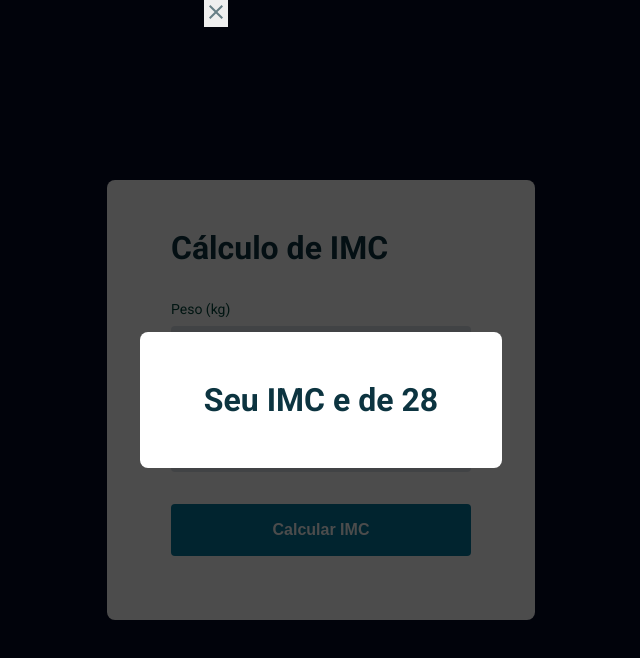
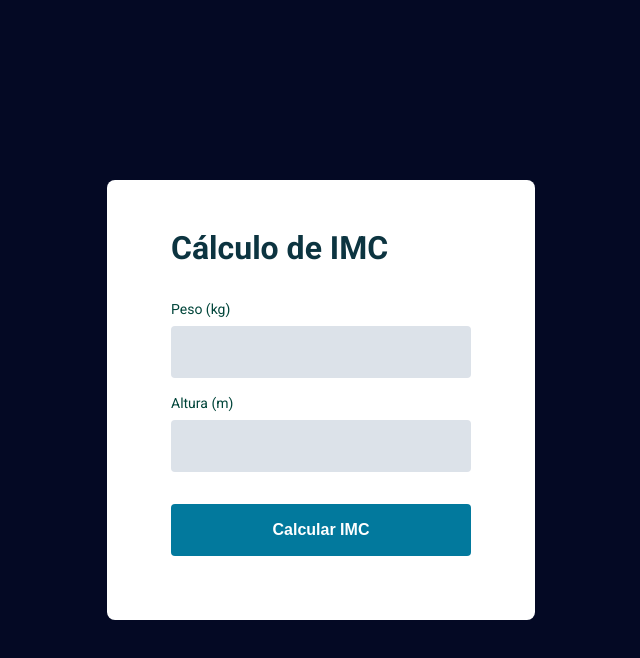
Before and after one commit to chumbrela/IMC-Calculator, a plain HTML site: page index.html in a window 1280 px wide. Shown: the whole page, without its empty margins (319-959 px from the left). Drawn offline with Linux system fonts and the light colour scheme.

Commit message:
File html conclude, I changed the IDs of the divs to make the script work better

```diff
--- a/index.html
+++ b/index.html
@@ -35,9 +35,9 @@
     </form>
   </div>
 
-  <div class="modal-wrapper ">
+  <div class="modal-wrapper hide ">
     <div class="modal screen1">
-      <h2>Seu IMC e de 28</h2>
+      <h2 id="imc-result"></h2>
 
       <button>
         <div class="close">
```
